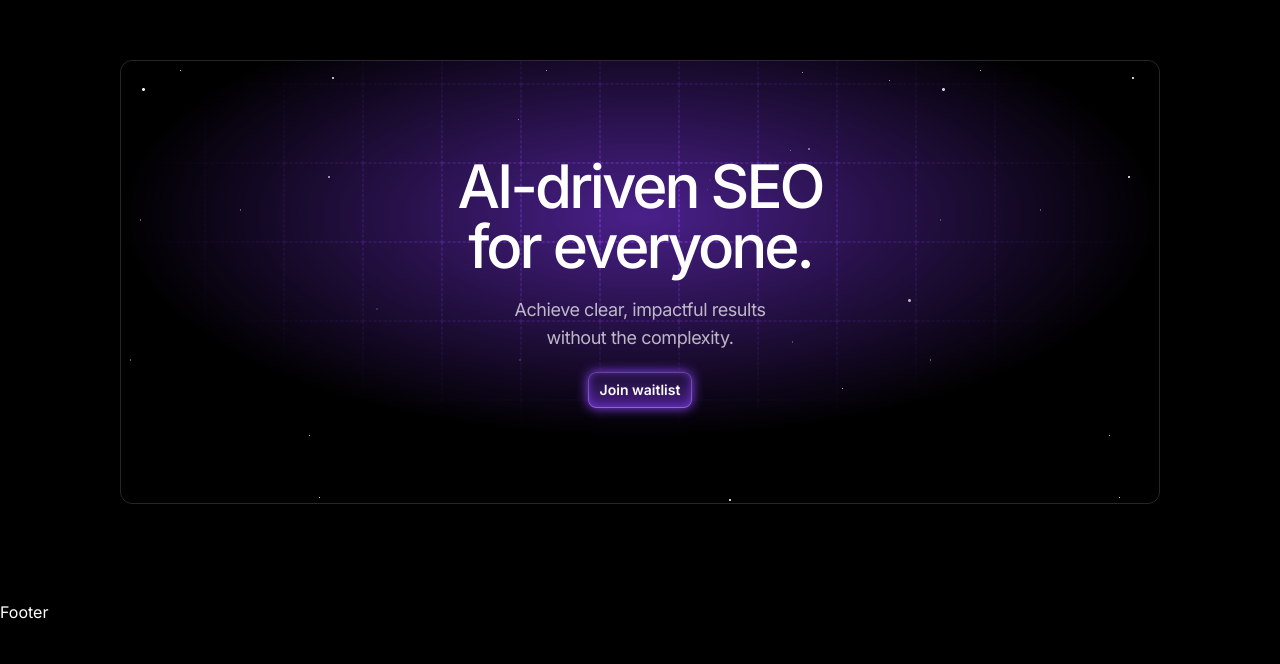
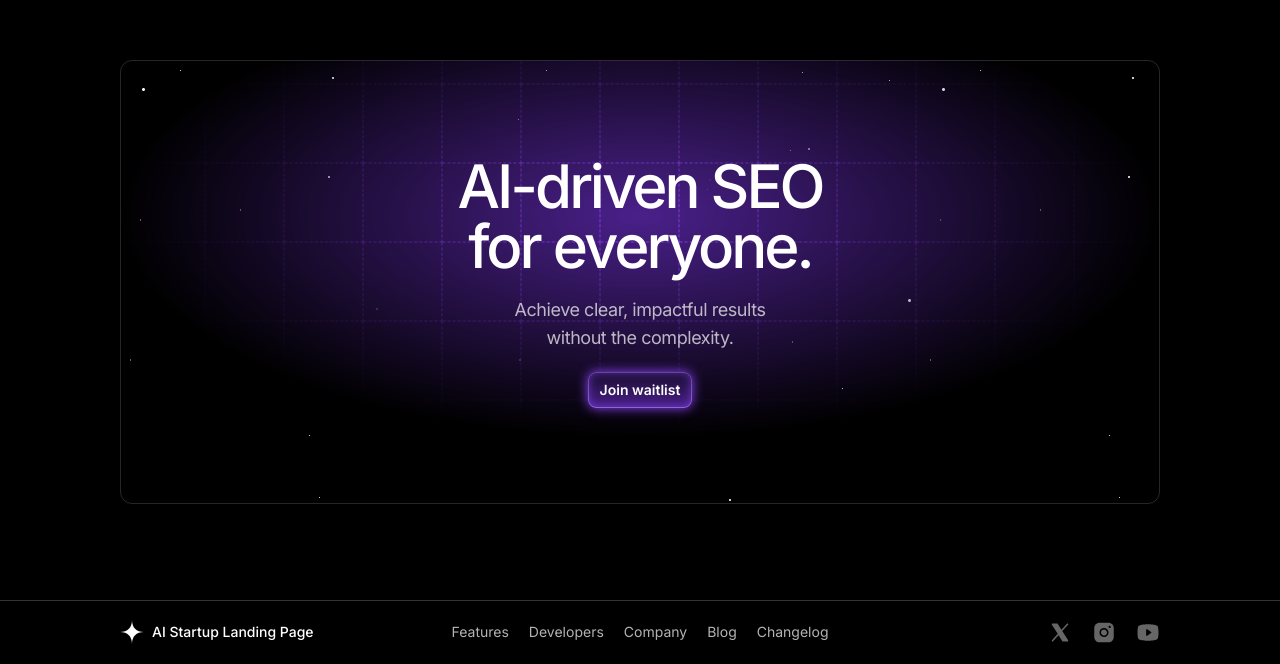
Before and after one commit to surikov-k/ai-startup-landing-page, a Next.js app: page / in a window 1280 px wide. Shown: the part 2793-3457 px from the top of the page. Before the commit the page ends 3417 px from the top, so only its background shows below. Built offline with nearby package versions, Linux system fonts and the light colour scheme.

Commit message:
Footer Section

```diff
--- a/src/sections/footer.tsx
+++ b/src/sections/footer.tsx
@@ -1,3 +1,64 @@
+import Logo from "@/assets/logo.svg";
+import InstaSocial from "@/assets/social-instagram.svg";
+import XSocial from "@/assets/social-x.svg";
+import YTSocial from "@/assets/social-youtube.svg";
+
+const links = [
+  {
+    title: "Features",
+    href: "#",
+  },
+  {
+    title: "Developers",
+    href: "#",
+  },
+  {
+    title: "Company",
+    href: "#",
+  },
+  {
+    title: "Blog",
+    href: "#",
+  },
+  {
+    title: "Changelog",
+    href: "#",
+  },
+];
+
 export const Footer = () => {
-  return <footer>Footer</footer>;
+  return (
+    <footer className="bg-[linear-gradient(to_bottom,rgb(255,255,255,0.20),rgb(255,255,255,0.20)_1px,transparent_1px,transparent)] py-5 pt-5">
+      <div className="container">
+        <div className="flex flex-col gap-8 lg:flex-row lg:items-center lg:justify-between">
+          <div className="flex items-center gap-2 lg:flex-1">
+            <Logo className="size-6" />
+            <span className="text-sm font-medium">AI Startup Landing Page</span>
+          </div>
+          <nav className="flex flex-col gap-5 lg:flex-1 lg:flex-row lg:justify-center lg:gap-5">
+            {links.map(({ title, href }) => (
+              <a
+                key={title}
+                href={href}
+                className="text-xs text-white/70 transition duration-300 ease-in-out hover:text-white md:text-sm"
+              >
+                {title}
+              </a>
+            ))}
+          </nav>
+          <div className="flex items-center gap-5 lg:flex-1 lg:justify-end">
+            {[XSocial, InstaSocial, YTSocial].map((Icon, index) => (
+              <a
+                key={index}
+                href="#"
+                className="opacity-40 transition duration-300 ease-in-out hover:opacity-100"
+              >
+                <Icon className="" />
+              </a>
+            ))}
+          </div>
+        </div>
+      </div>
+    </footer>
+  );
 };
```
